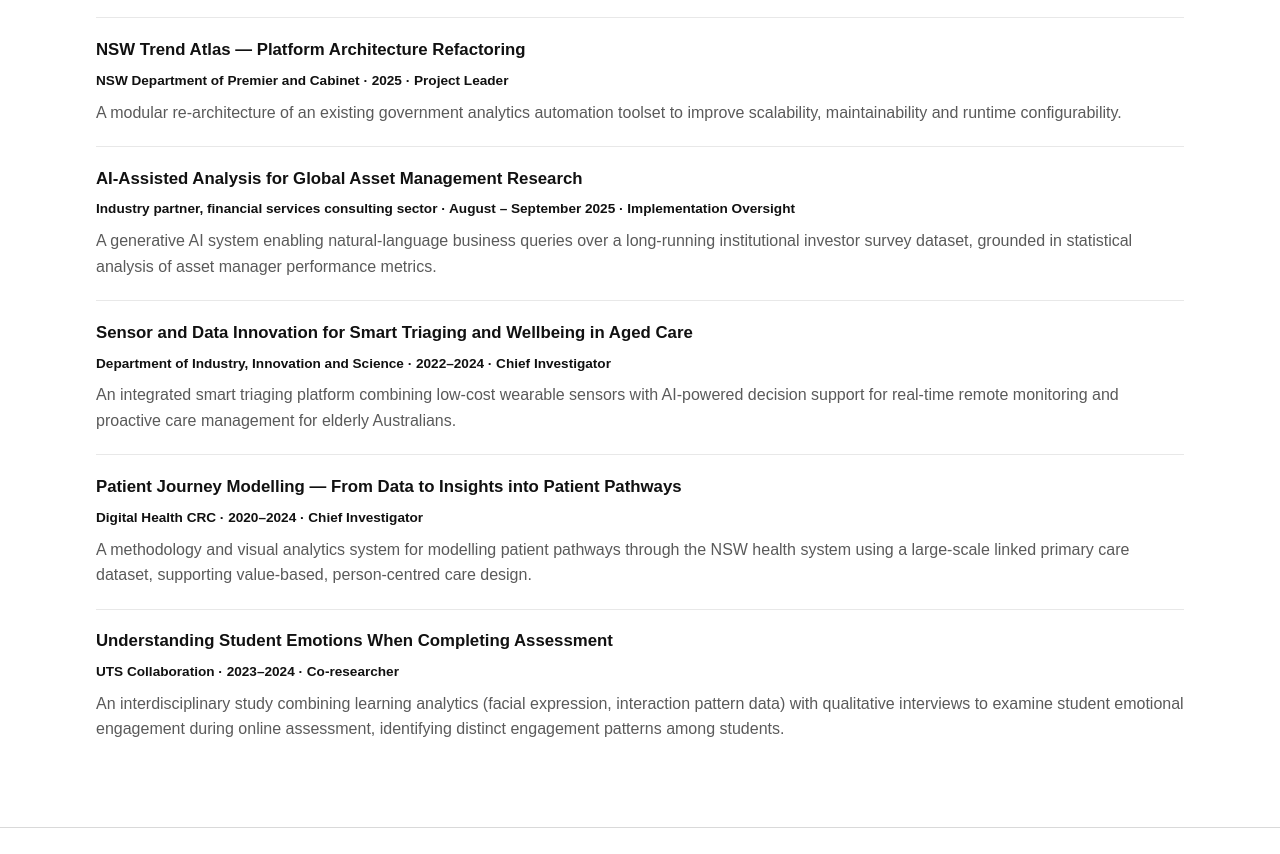
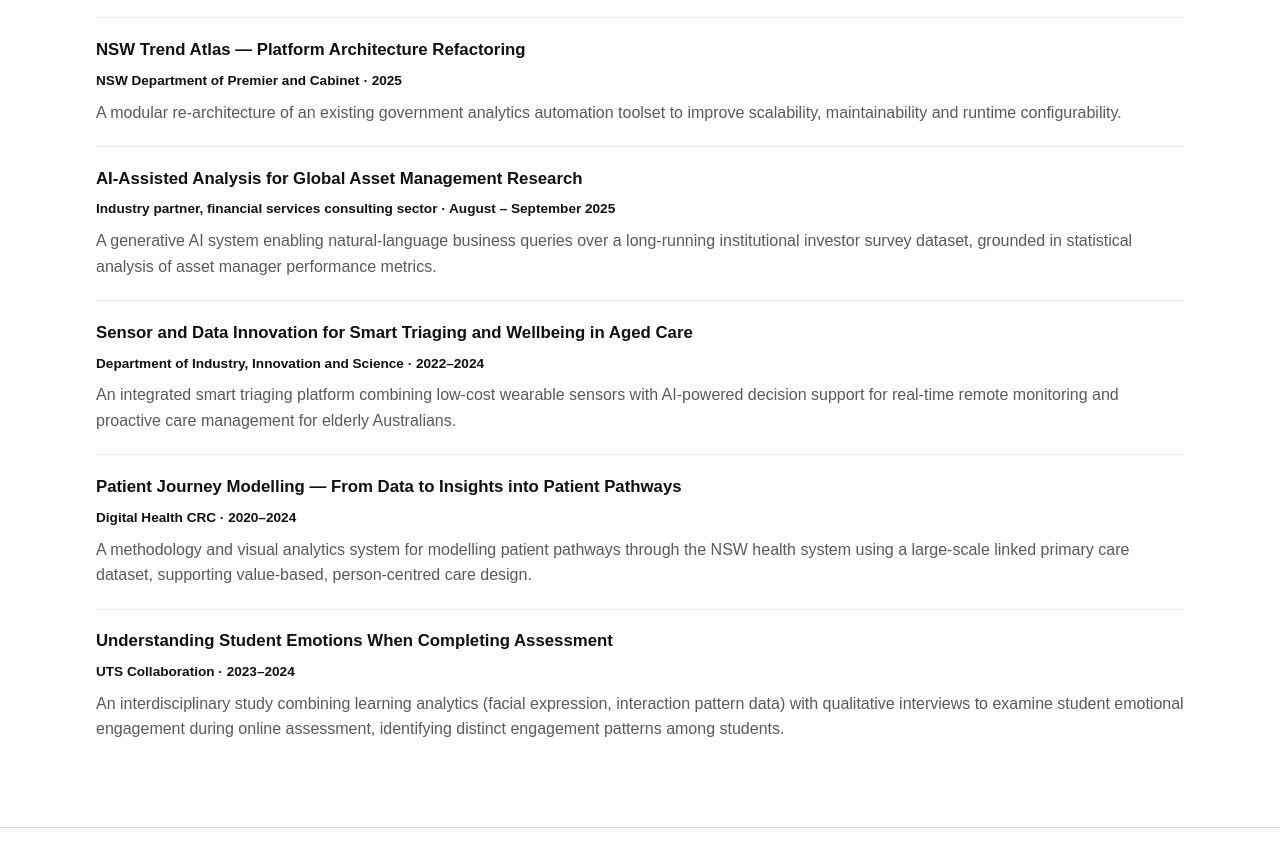
Before and after one commit to yifeidong-research/aisea-lab-website, an Astro site: page /projects in a window 1280 px wide. Shown: the part 2351-3205 px from the top of the page. Built offline with nearby package versions, Linux system fonts and the light colour scheme; Astro itself is replaced by a stand-in of ours.

Commit message:
Remove role/leadership attribution from Projects page entries

```diff
--- a/src/content/site.ts
+++ b/src/content/site.ts
@@ -79,7 +79,7 @@ export type Publication = { title: string; authors: string; venue: string; year:
 // CRCs, university schemes); for commercial/industry partners, use a generic sector description
 // instead (e.g. "Industry partner, property management sector") to avoid publishing client
 // identities without consent. Never include dollar values or technical implementation details.
-export type Project = { title: string; funder: string; period: string; role: string; description: string; url?: string };
+export type Project = { title: string; funder: string; period: string; description: string; url?: string };
 
 // Add one entry per person. `photo` is optional and should point to a file
 // placed in `public/people/` (for example `/people/jane-smith.jpg`). `bio`
@@ -599,98 +599,84 @@ export const projects: Project[] = [
     title: 'Property Management AI Copilot',
     funder: 'Industry partner, property management sector',
     period: 'January 2026 – June 2028',
-    role: 'Project Leader',
     description: 'An enterprise-grade AI copilot that unifies a property management organisation\u2019s existing task-specific AI agents and centralised data assets into a single intelligent operational layer, supporting property managers through a unified conversational interface.',
   },
   {
     title: 'Establishing Intelligent Business Processes in Property Management with Agentic AI',
     funder: 'Industry partner, property management sector',
     period: '2025–2026',
-    role: 'Project Leader',
     description: 'An agentic AI system that ingests multi-channel property management communications (emails, phone transcripts, chat logs), captures business rules, refines standard operating procedures through feedback loops, and plans and executes operational tasks such as maintenance scheduling and escalations.',
   },
   {
     title: 'Property Management AI Research Programme',
     funder: 'Industry partner, property management sector',
     period: '2024–2025',
-    role: 'Project Leader',
     description: 'Two parallel research scopes supporting property professionals: AI-assisted exam preparation tools for real estate licensing, and a comprehensive intent classification system for categorising communications between landlords, tenants and property managers.',
   },
   {
     title: 'Applying Generative AI in Pharmaceutical Evaluation in Australia',
     funder: 'UTS Collaboration',
     period: '2025',
-    role: 'Project Leader',
     description: 'Australia\u2019s first generative AI assistant designed to support evaluators of pharmaceutical subsidisation applications, trained on a large archive of public evaluation documents to assist with report summarisation and precedent identification amid rapidly growing application volumes.',
   },
   {
     title: 'Integrating Multimodal Learning Analytics with an LLM-Based Agent to Address Educational Disadvantage',
     funder: 'CSIRO',
     period: '2024–2028',
-    role: 'Project Leader; Primary PhD Supervisor',
     description: 'A multimodal learning analytics system that constructs student engagement profiles from behavioural and qualitative data, feeding an LLM-based educational support agent that delivers personalised interventions to students identified as educationally disadvantaged.',
   },
   {
     title: 'AI-Powered Detection of Dodgy Digital Content for Children (SLLM)',
     funder: 'UTS Central Research Budget',
     period: '2024',
-    role: 'Project Leader',
     description: 'An AI system that detects harmful online content and educates users through gamified learning experiences and personalised feedback, developed in partnership with a consumer scam-awareness platform and collaborating institutions.',
   },
   {
     title: 'Proof of Concept: Behavioural Insights from On-Device Photos',
     funder: 'Industry partner, digital health sector',
     period: '2024',
-    role: 'Chief Investigator',
     description: 'A proof-of-concept mobile application analysing on-device photo content to automatically categorise behavioural activity patterns and generate personalised wellbeing insight reports.',
   },
   {
     title: 'Bringing Generative AI to the NDIS Complaints Process',
     funder: 'Industry partner, disability services sector',
     period: '2023–2025',
-    role: 'Project Leader',
     description: 'Conversational AI tools supporting both service providers and participants through the NDIS complaints resolution process, designed around the communication needs of people with disability and deployed into live national complaints infrastructure. The industry partner received a 2025 Australian Regtech Award for the resulting platform.',
   },
   {
     title: 'NSW Trend Atlas — Machine Learning and Automation Enhancements',
     funder: 'NSW Department of Premier and Cabinet',
     period: '2023',
-    role: 'Project Leader',
     description: 'Natural language processing tools automating trend mapping, emerging-trend identification and content categorisation for a government strategic intelligence platform used by over 1,300 users, delivered under a privacy-preserving architecture meeting government cybersecurity requirements.',
   },
   {
     title: 'NSW Trend Atlas — Platform Architecture Refactoring',
     funder: 'NSW Department of Premier and Cabinet',
     period: '2025',
-    role: 'Project Leader',
     description: 'A modular re-architecture of an existing government analytics automation toolset to improve scalability, maintainability and runtime configurability.',
   },
   {
     title: 'AI-Assisted Analysis for Global Asset Management Research',
     funder: 'Industry partner, financial services consulting sector',
     period: 'August – September 2025',
-    role: 'Implementation Oversight',
     description: 'A generative AI system enabling natural-language business queries over a long-running institutional investor survey dataset, grounded in statistical analysis of asset manager performance metrics.',
   },
   {
     title: 'Sensor and Data Innovation for Smart Triaging and Wellbeing in Aged Care',
     funder: 'Department of Industry, Innovation and Science',
     period: '2022–2024',
-    role: 'Chief Investigator',
     description: 'An integrated smart triaging platform combining low-cost wearable sensors with AI-powered decision support for real-time remote monitoring and proactive care management for elderly Australians.',
   },
   {
     title: 'Patient Journey Modelling — From Data to Insights into Patient Pathways',
     funder: 'Digital Health CRC',
     period: '2020–2024',
-    role: 'Chief Investigator',
     description: 'A methodology and visual analytics system for modelling patient pathways through the NSW health system using a large-scale linked primary care dataset, supporting value-based, person-centred care design.',
   },
   {
     title: 'Understanding Student Emotions When Completing Assessment',
     funder: 'UTS Collaboration',
     period: '2023–2024',
-    role: 'Co-researcher',
     description: 'An interdisciplinary study combining learning analytics (facial expression, interaction pattern data) with qualitative interviews to examine student emotional engagement during online assessment, identifying distinct engagement patterns among students.',
   },
 ];
--- a/src/pages/projects.astro
+++ b/src/pages/projects.astro
@@ -16,10 +16,10 @@ import { lab, programmeTopics, projects } from '../content/site';
     <section class="project-list">
       <h2>Individual projects</h2>
       {projects.length ? (
-        <ul class="record-list">{projects.map(({ title, funder, period, role, description, url }) =>
+        <ul class="record-list">{projects.map(({ title, funder, period, description, url }) =>
           <li>
             <h3>{url ? <a href={url}>{title}</a> : title}</h3>
-            <p class="project-meta">{funder} · {period} · {role}</p>
+            <p class="project-meta">{funder} · {period}</p>
             <p>{description}</p>
           </li>
         )}</ul>
```
